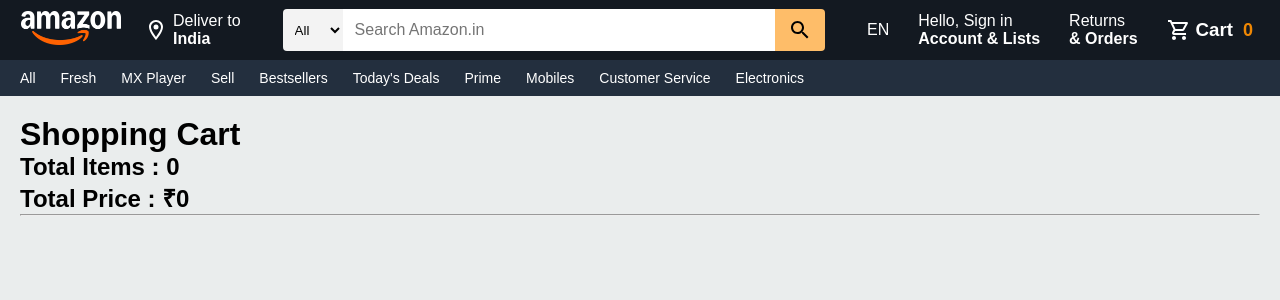
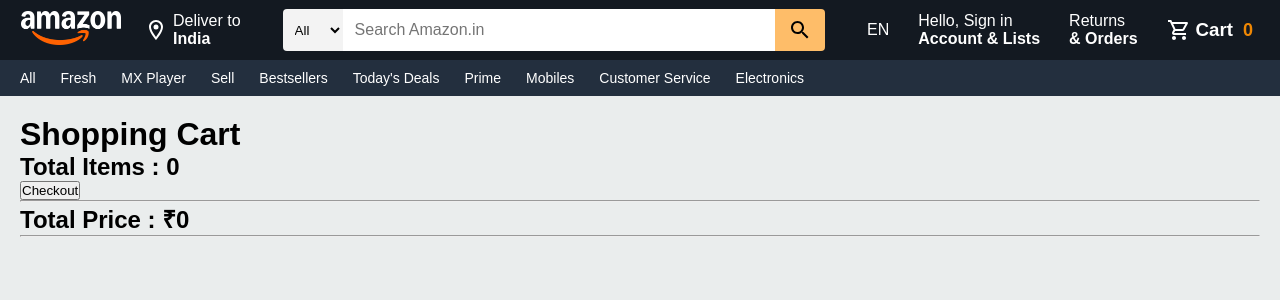
Before and after one commit to AyushSoni3398/amazon-clone, a React (Vite) app in the folder client/: page /cart in a window 1280 px wide. Shown: the top 300 px of the page. Built offline with nearby package versions, Linux system fonts and the light colour scheme.

Commit message:
Connect checkout page with order placement API

```diff
--- a/client/src/pages/Cart.jsx
+++ b/client/src/pages/Cart.jsx
@@ -1,8 +1,38 @@
+import api from "../api/axios";
+
 function Cart({ cart, setCart }) {
 
     const total = cart.reduce((sum, product) => {
         return sum + product.price;
     }, 0);
+
+    const handleCheckout = async () => {
+        try {
+            const token = localStorage.getItem("token");
+
+            await api.post(
+                "/orders",
+                {
+                    orderItems: cart.map((product) => ({
+                        product: product._id,
+                        quantity: 1,
+                    })),
+                    totalPrice: total,
+                },
+                {
+                    headers: {
+                        Authorization: `Bearer ${token}`,
+                    },
+                }
+            );
+
+            alert("Order placed successfully!");
+
+            setCart([]);
+        } catch (error) {
+            alert(error.response?.data?.message || "Checkout failed");
+        }
+    };
 
     return (
         <div style={{ padding: "20px" }}>
@@ -11,6 +41,12 @@ function Cart({ cart, setCart }) {
 
             <h2>Total Items : {cart.length}</h2>
 
+            <button onClick={handleCheckout}>
+                Checkout
+            </button>
+
+            <hr />
+
             <h2>Total Price : ₹{total.toLocaleString()}</h2>
 
             <hr />
@@ -18,7 +54,7 @@ function Cart({ cart, setCart }) {
             {cart.map((product, index) => (
                 <div key={index}>
 
-                    <h3>{product.name}</h3>
+                    <h3>{product.title}</h3>
 
                     <p>₹{product.price.toLocaleString()}</p>
 
```
